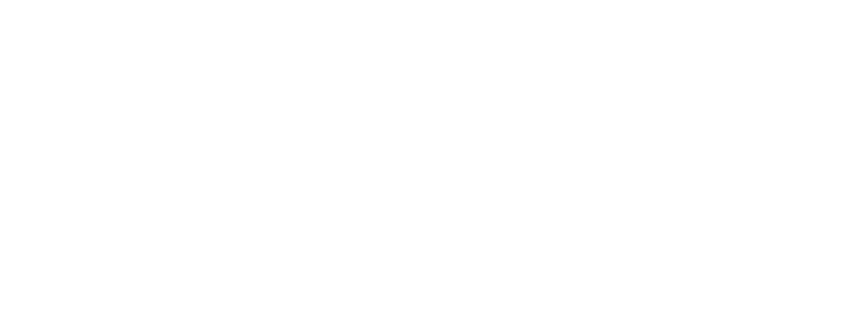
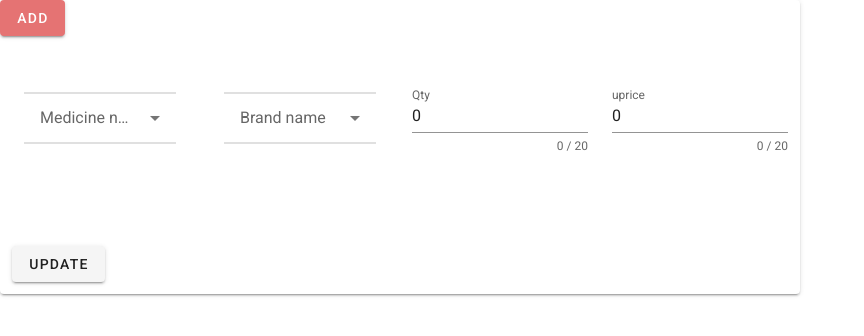
Before and after one commit to logalvam/medapp, a Vue app: page /#/stockentry in a window 1280 px wide. Shown: the top 336 px of the page, without its empty margins (0-864 px from the left). Built offline with nearby package versions, Linux system fonts and the light colour scheme.

Commit message:
stockbar updated

```diff
--- a/src/components/stockbar.vue
+++ b/src/components/stockbar.vue
@@ -1,20 +1,14 @@
 <template>
-
   <div>
     <v-card width="800">
       <v-dialog width="500">
         <template v-slot:activator="{ on, attrs }">
-        <v-btn
-          color="red lighten-2"
-          dark
-          v-bind="attrs"
-          v-on="on"
-        >
+          <v-btn color="red lighten-2" dark v-bind="attrs" v-on="on">
             add
           </v-btn>
         </template>
         <v-card width="455" height="300">
-        <v-card-title  class="text-h5 grey lighten-2">
+          <v-card-title class="text-h5 grey lighten-2">
             Add Stock
           </v-card-title>
           <v-row>
@@ -25,44 +19,38 @@
               <v-text-field label="Medicine" v-model="medicine"></v-text-field>
             </v-col>
             <v-col>
-                <v-btn cols="12" md="12">Add</v-btn>
+              <v-btn cols="12" md="12" @click="add">Add1</v-btn>
             </v-col>
           </v-row>
         </v-card>
       </v-dialog>
       <v-container>
-      <v-row >
-        <v-col
-          cols="12"
-          md="3"
-
-        >
-          <v-text-field
-            v-model="medicine"
-            :counter="20"
-            label="medicine"
-            required
-            class="mt-10"
-          ></v-text-field>
+        <v-row>
+          <v-col cols="12" md="3">
+            <v-container id="dropdown-example-3">
+              <v-overflow-btn
+                class="mt-8"
+                :items="medicinemaster"
+                label="Medicine name"
+                item-text="medicinename"
+                v-model="role"
+              ></v-overflow-btn>
+            </v-container>
           </v-col>
 
-        <v-col
-          cols="12"
-          md="3"
-        >
-          <v-text-field
-            v-model="bname"
-            :counter="20"
-            class="mt-10"
+          <v-col cols="12" md="3">
+            <v-container id="dropdown-example-3">
+              <v-overflow-btn
+                class="mt-8"
+                :items="medicinemaster"
+                item-text="brandname"
                 label="Brand name"
-            required
-          ></v-text-field>
+                v-model="role"
+              ></v-overflow-btn>
+            </v-container>
           </v-col>
 
-        <v-col
-          cols="12"
-          md="3"
-        >
+          <v-col cols="12" md="3">
             <v-text-field
               v-model="qty"
               :counter="20"
@@ -72,10 +60,7 @@
             ></v-text-field>
           </v-col>
 
-        <v-col
-          cols="12"
-          md="3"
-        >
+          <v-col cols="12" md="3">
             <v-text-field
               v-model="uprice"
               :counter="20"
@@ -85,7 +70,7 @@
             ></v-text-field>
           </v-col>
 
-        <v-col cols="12" md="12" >
+          <v-col cols="12" md="12">
             <v-btn fluid class="mt-11">update</v-btn>
           </v-col>
         </v-row>
@@ -96,20 +81,26 @@
   </v-expansion-panels> -->
     </v-card>
   </div>
-
 </template>
 
 <script>
-export default{
-    name:'',
-    data(){
-        return{
-            bname:'',
-            medicine:'',
-            qty:0,
-            uprice:0,
-            dialog: false
-        }
-    }
-}
+export default {
+  name: "",
+  data() {
+    return {
+      bname: "",
+      medicine: "",
+      qty: 0,
+      uprice: 0,
+      dialog: false,
+      medicinemaster: this.$store.state.medicinemaster,
+    };
+  },
+  methods: {
+    add() {
+      let newmedicine = { medicinename: this.bname, brandname: this.medicine };
+      this.$store.state.medicinemaster.push(newmedicine);
+    },
+  },
+};
 </script>
--- a/src/components/stockview.vue
+++ b/src/components/stockview.vue
@@ -13,34 +13,32 @@
 
       <v-data-table
         :headers="headers"
-        :items="desserts"
+        :items="medicine"
         :search="search"
       ></v-data-table>
     </v-card>
+    <div>{{ stock }}</div>
   </div>
 </template>
 <script>
 export default {
-    data () {
+  data() {
     return {
-        medcine:this.$store.state.medicinemaster,
-        stock:this.$store.state.stock,
-        headers: [ {text:'Medicine Name'}, {text:'Brand Name'},{text:'Qty'},{text:'Unit Price'}
-        //   {
-        //     text: 'Medicine Name',
-        //     align: 'start',
-        //     sortable: false,
-        //     value: 'name',
-        //   },
-        //   { text: 'Brand Name', value: 'calories' },
-        //   { text: 'Qty', value: 'fat' },
-        //   { text: 'Unit Price', value: 'carbs' },
-        //   { text: 'Protein (g)', value: 'protein' },
-        //   { text: 'Iron (%)', value: 'iron' },
+      medicine: this.$store.state.medicinemaster,
+      stock: this.$store.state.stock,
+      headers: [
+        // {text:'Medicine Name'}, {text:'Brand Name'},{text:'Qty'},{text:'Unit Price'}
+        {
+          text: "Medicine Name",
+          align: "start",
+          sortable: false,
+          value: "name",
+        },
+        { text: "Brand Name", value: "calories" },
+        { text: "Qty", value: "fat" },
+        { text: "Unit Price", value: "carbs" },
       ],
-
-      }
+    };
   },
-
-  }
+};
 </script>
--- a/src/router/index.js
+++ b/src/router/index.js
@@ -20,19 +20,29 @@
       import(/* webpackChunkName: "about" */ "../views/About.vue"),
   },
   {
-    path:'/medlogin',
-    name:'medlogin',
-    component:()=>import("../views/medlogin.vue")
+    path: "/medlogin",
+    name: "medlogin",
+    component: () => import("../views/medlogin.vue"),
   },
   {
-    path:'/adduser',
-    name:'adduser',
-    component:()=>import('../components/useraddbar.vue')
+    path: "/adduser",
+    name: "adduser",
+    component: () => import("../components/useraddbar.vue"),
   },
   {
-    path:'/bill',
-    name:'bill',
-    component:()=>import('../components/bill.vue')
+    path: "/bill",
+    name: "bill",
+    component: () => import("../components/bill.vue"),
+  },
+  {
+    path: "/stockView1",
+    name: "stockView1",
+    component: () => import("../components/stockview.vue"),
+  },
+  {
+    path: "/stockentry",
+    name: "stockentry",
+    component: () => import("../components/stockbar.vue"),
   }
 ];
 
--- a/src/views/medlogin.vue
+++ b/src/views/medlogin.vue
@@ -1,17 +1,18 @@
 <template>
   <div>
-        <v-app-bar
-            color="blue-grey lighten-1"
-            elevation="4"
-            >
+    <v-app-bar color="blue-grey lighten-1" elevation="4">
       <v-container fluid class="white">
         <v-row class="d-flex flex-row pa-3 justify-end">
           <!-- <v-col class=""> -->
           <v-btn class="ml-3">Dashboard</v-btn>
           <v-btn v-show="addUser" class="ml-3" @click="adduser">Adduser</v-btn>
-                <v-btn v-show="stockView" class="ml-3">StockView</v-btn>
-                <v-btn v-show="stockEntry" class="ml-3">stock Entry</v-btn>
-                <v-btn v-show="billeEntry" @click="bill" class="ml-3">Bill Entry</v-btn>
+          <v-btn v-show="stockView" @click="stockview" class="ml-3"
+            >StockView</v-btn
+          >
+          <v-btn v-show="stockEntry" @click="stockentry" class="ml-3">stock Entry</v-btn>
+          <v-btn v-show="billeEntry" @click="bill" class="ml-3"
+            >Bill Entry</v-btn
+          >
           <v-btn v-show="SaleReport" class="ml-3">Sales Report</v-btn>
           <v-btn v-show="loginHistory" class="ml-3">login history</v-btn>
           <v-btn class="ml-3" @click="logout">login out</v-btn>
@@ -22,27 +23,26 @@
     </v-app-bar>
     <!-- Adduser -->
     <div class="blue">
-            <h1>{{ date  }} 666</h1>
+      <!-- <h1>{{ date }} 666</h1> -->
     </div>
   </div>
-
 </template>
 <script>
-export default{
-    name:'',
-    data(){
-        return{
-            addUser:true,
-            stockEntry:true,
-            stockView:true,
-            billeEntry:true,
-            SaleReport:true,
-            loginHistory:true
-        }
+export default {
+  name: "",
+  data() {
+    return {
+      addUser: true,
+      stockEntry: true,
+      stockView: true,
+      billeEntry: true,
+      SaleReport: true,
+      loginHistory: true,
+    };
   },
-    props:{
-        role:String,
-        date:Date
+  props: {
+    role: String,
+    date: Date,
     //   billeEntry:Boolean,
     //   stockEntry:Boolean,
     //   stockView:Boolean,
@@ -50,24 +50,29 @@
     //   addUser:Boolean,
     //   loginHistory:Boolean
   },
-    methods:{
-        logout(){
-            this.$router.push("/")
-
+  methods: {
+    logout() {
+      this.$router.push("/");
     },
-        adduser(){
-            this.$router.push('/adduser')
+    adduser() {
+      this.$router.push("/adduser");
     },
-        bill(){
-            this.$router.push('/bill')
+    bill() {
+      this.$router.push("/bill");
+    },
+    stockview() {
+      this.$router.push("/stockView1");
+    },
+    stockentry() {
+        this.$router.push("/stockentry")
     }
   },
-    watch:{
-        role(){
-            if(this.role==='Biller'){
-                alert('biller')
+  watch: {
+    role() {
+      if (this.role === "Biller") {
+        alert("biller");
       }
-        }
-    }
-}
+    },
+  },
+};
 </script>
```
Lines whose indentation alone changed are shown as unchanged.
